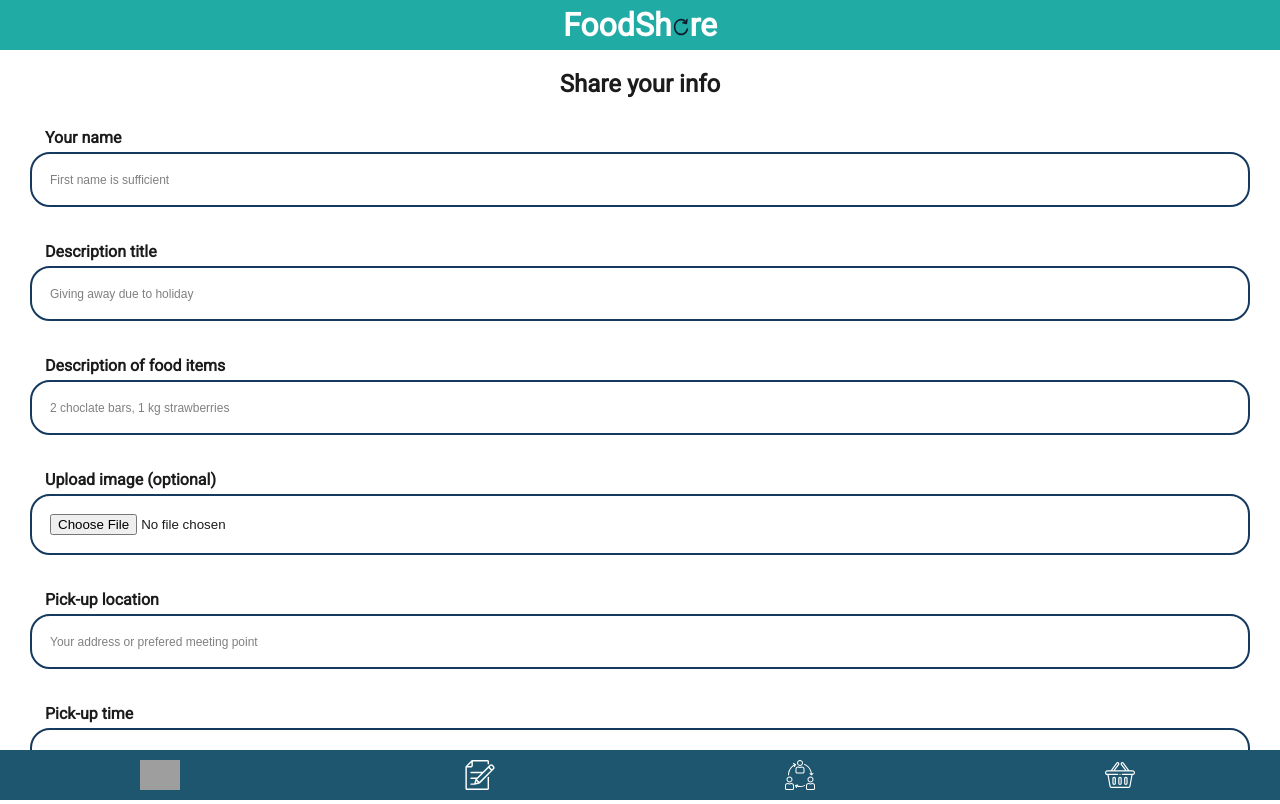
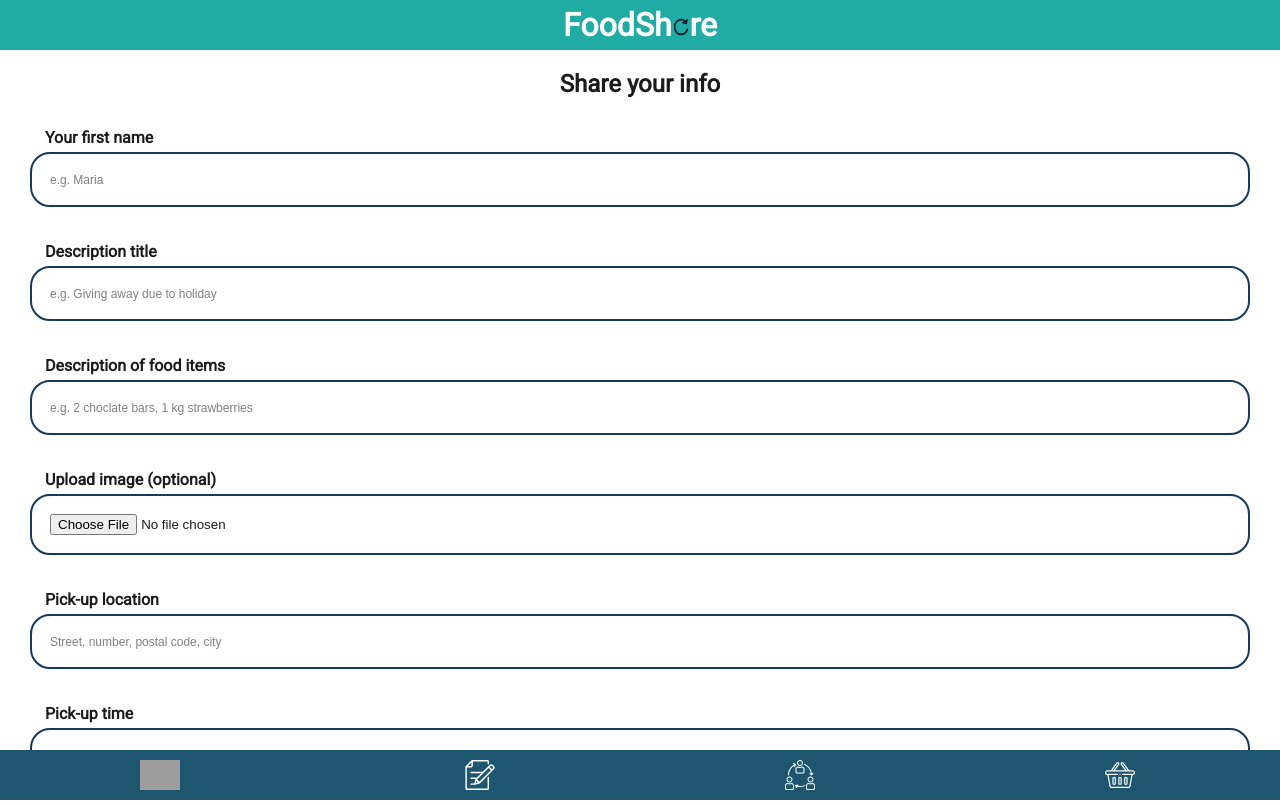
Before and after one commit to mmarstrand/myfoodshareapp, a React (Create React App) app: page /share in a window 1280 px wide. Built offline with nearby package versions, Linux system fonts and the light colour scheme; grey boxes are pictures that could not be loaded.

Commit message:
Edit placeholder text

```diff
--- a/src/pages/CreateCard.js
+++ b/src/pages/CreateCard.js
@@ -129,10 +129,10 @@
     <>
       <CreateTitle size="Large">Share your info</CreateTitle>
       <Form onSubmit={handleSubmit}>
-        <InputTitle size="Medium">Your name</InputTitle>
+        <InputTitle size="Medium">Your first name</InputTitle>
         <Input
           name="name"
-          placeholder="First name is sufficient"
+          placeholder="e.g. Maria"
           value={formValues.name}
           onChange={handleChange}
           error={errors.name}
@@ -140,7 +140,7 @@
         <InputTitle size="Medium">Description title</InputTitle>
         <Input
           name="title"
-          placeholder="Giving away due to holiday"
+          placeholder="e.g. Giving away due to holiday"
           value={formValues.title}
           onChange={handleChange}
           error={errors.title}
@@ -148,7 +148,7 @@
         <InputTitle size="Medium">Description of food items</InputTitle>
         <Input
           name="description"
-          placeholder="2 choclate bars, 1 kg strawberries"
+          placeholder="e.g. 2 choclate bars, 1 kg strawberries"
           value={formValues.description}
           onChange={handleChange}
           error={errors.description}
@@ -163,7 +163,7 @@
         <InputTitle size="Medium">Pick-up location</InputTitle>
         <Input
           name="location"
-          placeholder="Your address or prefered meeting point"
+          placeholder="Street, number, postal code, city"
           value={formValues.location}
           onChange={handleChange}
           error={errors.location}
@@ -171,7 +171,7 @@
         <InputTitle size="Medium">Pick-up time</InputTitle>
         <Input
           name="time"
-          placeholder=" Today between 10-12am or 5-8pm "
+          placeholder=" Date and time e.g. Tuesday, 31.08 11:00 - 14:00 "
           value={formValues.time}
           onChange={handleChange}
           error={errors.time}
```
